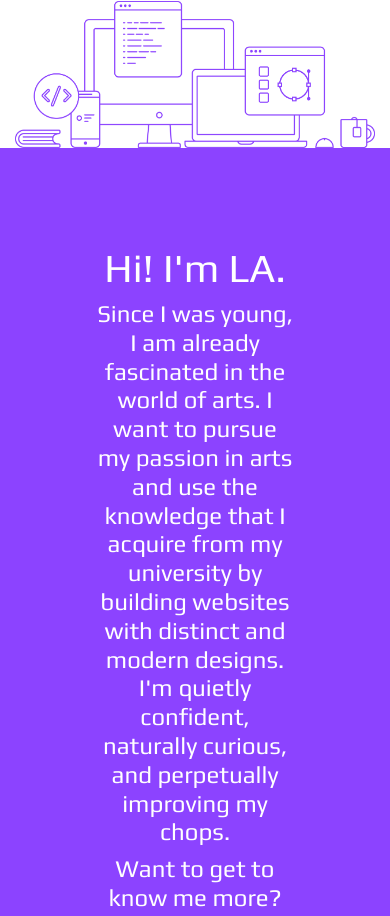
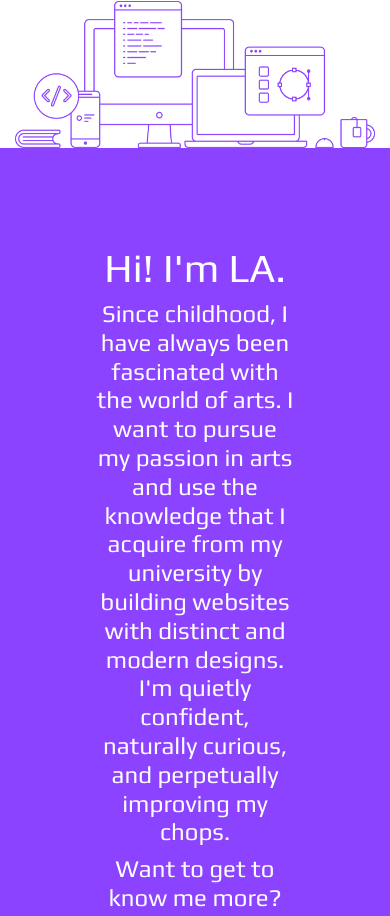
Before and after one commit to LA-delrosario/myPortfolio, a plain HTML site: page index.html in a window 390 px wide. Shown: the part 669-1585 px from the top of the page. Drawn offline with nearby package versions, Linux system fonts and the light colour scheme.

Commit message:
minor changes on content

```diff
--- a/index.html
+++ b/index.html
@@ -37,9 +37,9 @@
 	</div>
 
 	<div class="row mx-0 bg-purple text-white text-center p-5">
-		<div class="col-lg-8 offset-lg-2 p-5 text-white">
+		<div class="col-lg-8 offset-lg-2 col-md-10 offset-md-1 col-12 p-5 text-white">
 			<h1>Hi! I'm LA.</h1>
-			<h4>Since I was young, I am already fascinated in the world of arts. I want to pursue my passion in arts and use the knowledge that I acquire from my university by building websites with distinct and modern designs. I'm quietly confident, naturally curious, and perpetually improving my chops.</h4>
+			<h4>Since childhood, I have always been fascinated with the world of arts. I want to pursue my passion in arts and use the knowledge that I acquire from my university by building websites with distinct and modern designs. I'm quietly confident, naturally curious, and perpetually improving my chops.</h4>
 			<h4>Want to get to know me more?</h4>
 			<a href="LA del Rosario - resume.pdf" _target="blank" download class="btn btn-light text-purple">Download my resume</a>
 		</div>
```
